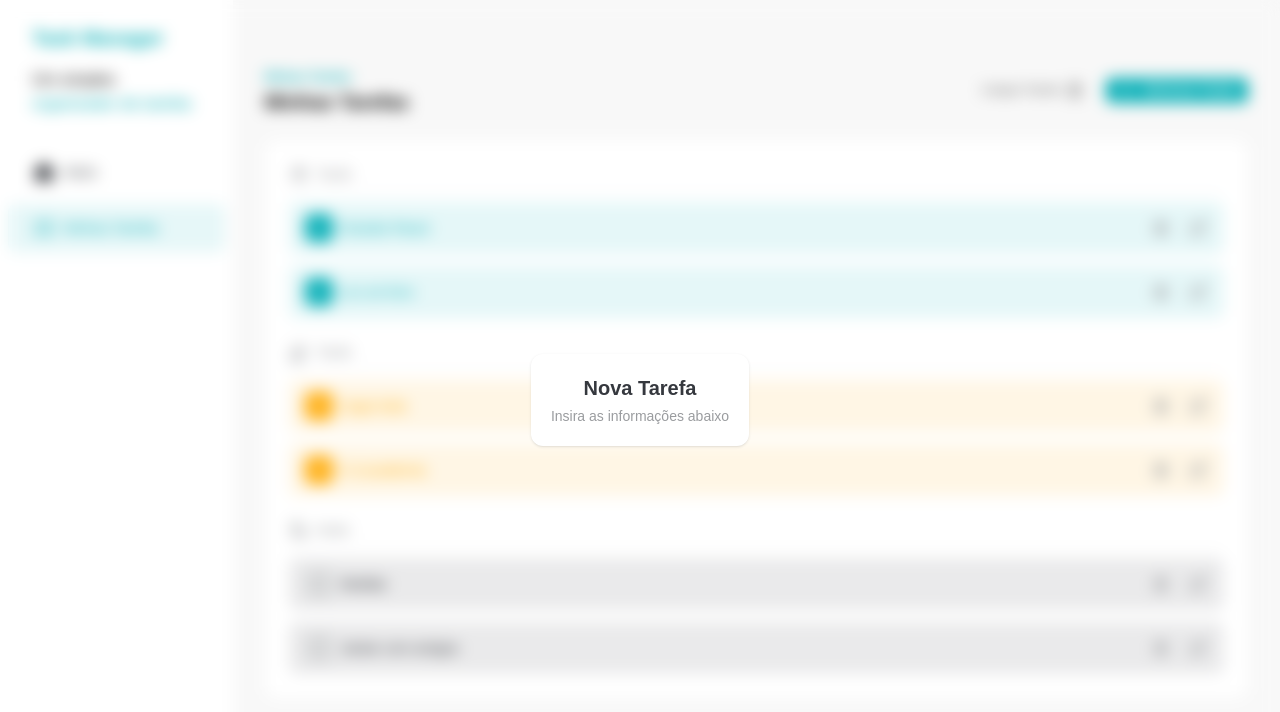
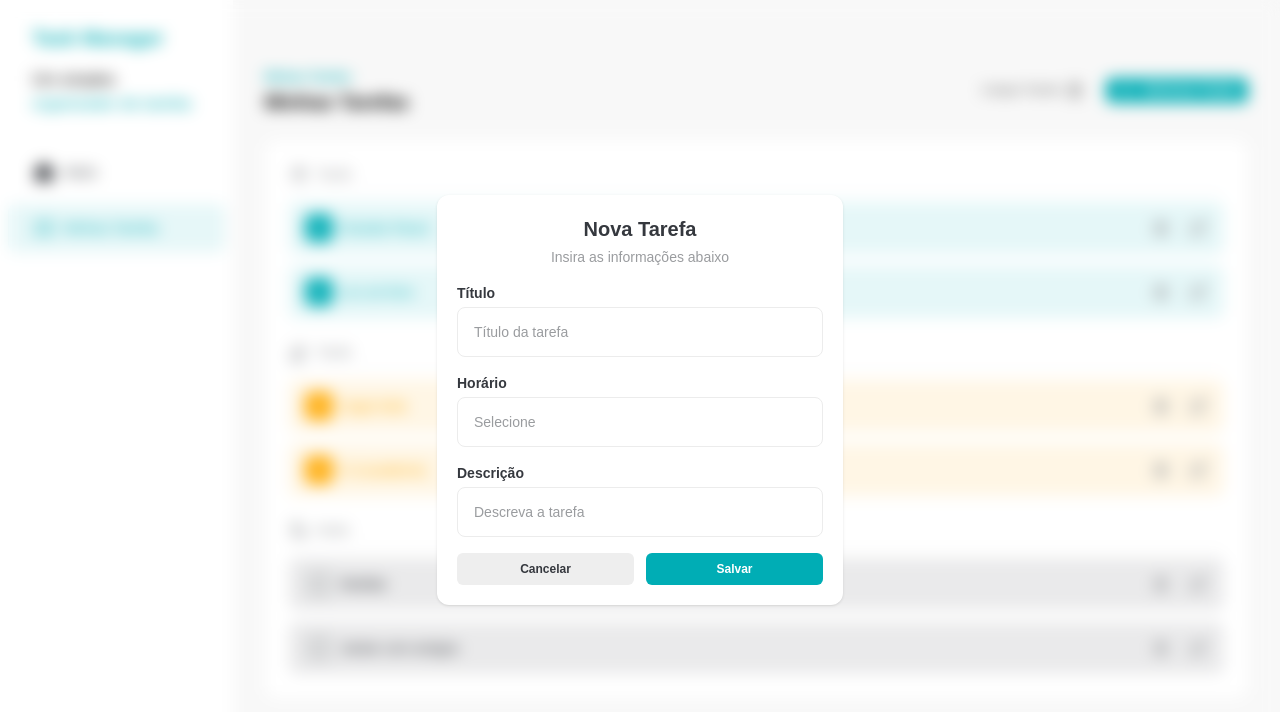
Before and after one commit to lucioneves/listador-de-tarefas, a React (Vite) app: page / in a window 1280 px wide. Both pictures are taken after a click on the button "Adicionar Tarefa". Shown: the top 712 px of the page. Built offline with nearby package versions, Linux system fonts and the light colour scheme; a web font is replaced by a local one.

Commit message:
feat: ensure AddTaskDialog can be closed

```diff
--- a/src/components/AddTaskDialog.jsx
+++ b/src/components/AddTaskDialog.jsx
@@ -1,15 +1,42 @@
 import { createPortal } from 'react-dom'
 
-const AddTaskDialog = ({ isOpen }) => {
+import Button from './Button'
+import Input from './Input'
+
+const AddTaskDialog = ({ isOpen, handleClose }) => {
   if (!isOpen) return null
 
   return createPortal(
     <div className="fixed bottom-0 left-0 top-0 flex h-screen w-screen items-center justify-center backdrop-blur">
       <div className="rounded-xl bg-white p-5 text-center shadow">
         <h2 className="text-xl font-semibold text-[#35383E]">Nova Tarefa</h2>
-        <p className="mt-1 text-sm text-[#9A9C9F]">
+        <p className="mb-4 mt-1 text-sm text-[#9A9C9F]">
           Insira as informações abaixo
         </p>
+
+        <div className="flex w-[366px] flex-col space-y-4">
+          <Input id="title" label="Título" placeholder="Título da tarefa" />
+          <Input id="time" label="Horário" placeholder="Selecione" />
+          <Input
+            id="description"
+            label="Descrição"
+            size="large"
+            placeholder="Descreva a tarefa"
+          />
+          <div className="flex gap-3">
+            <Button
+              size="large"
+              className="w-full"
+              variant="secondary"
+              onClick={handleClose}
+            >
+              Cancelar
+            </Button>
+            <Button size="large" className="w-full">
+              Salvar
+            </Button>
+          </div>
+        </div>
       </div>
     </div>,
     document.body
--- a/src/components/Tasks.jsx
+++ b/src/components/Tasks.jsx
@@ -21,6 +21,10 @@ const Tasks = () => {
   const morningTasks = tasks.filter((task) => task.time === 'morning')
   const afternoonTasks = tasks.filter((task) => task.time === 'afternoon')
   const eveningTasks = tasks.filter((task) => task.time === 'evening')
+
+  const handleDialogClose = () => {
+    setAddTaskDialogIsOpen(false)
+  }
 
   const handleTaskDeleteClick = (taskId) => {
     const newTasks = tasks.filter((task) => task.id !== taskId)
@@ -75,7 +79,10 @@ const Tasks = () => {
             Adicionar Tarefa
           </Button>
 
-          <AddTaskDialog isOpen={addTaskDialogIsOpen} />
+          <AddTaskDialog
+            isOpen={addTaskDialogIsOpen}
+            handleClose={() => handleDialogClose(false)}
+          />
         </div>
       </div>
 
```
